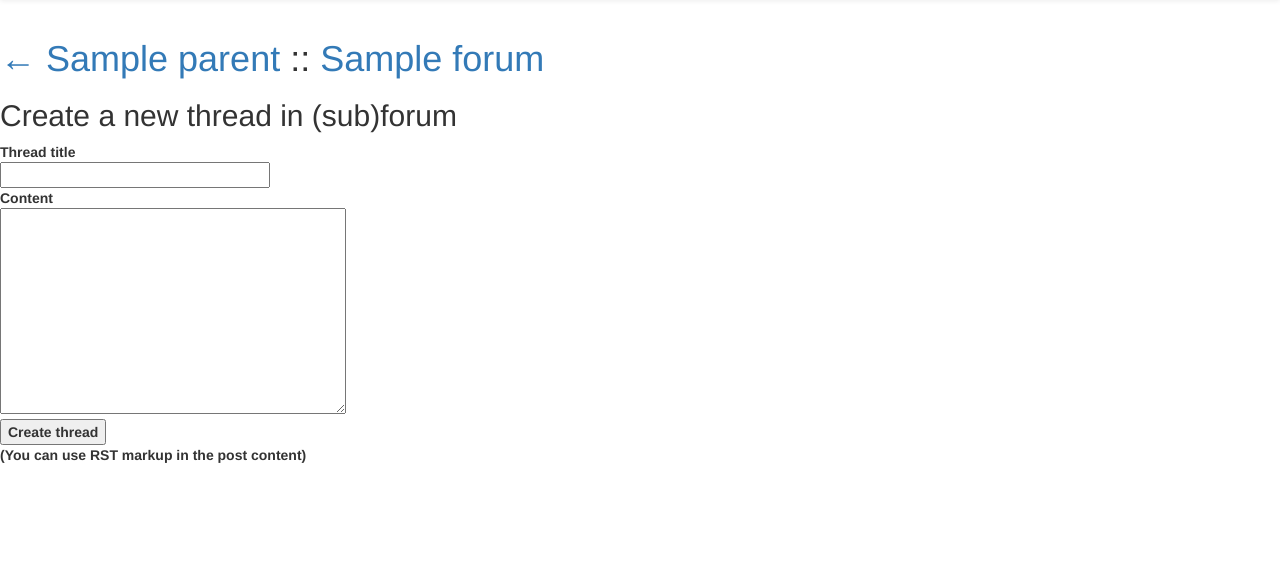
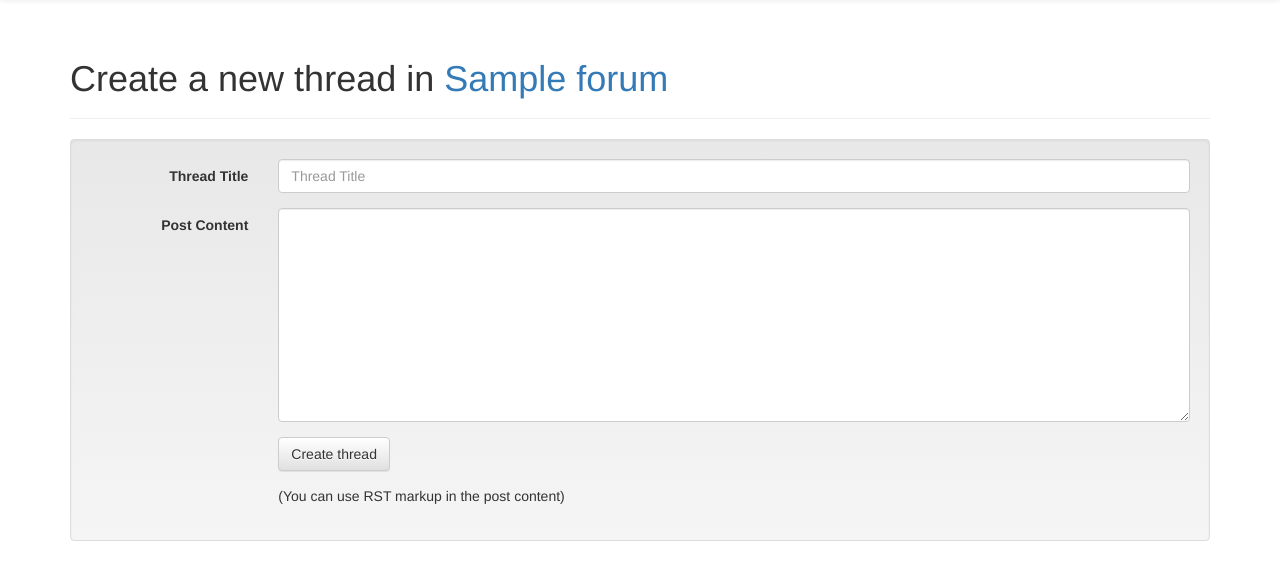
Before and after one commit to jeeb/tsoha, a Django app: template forums/templates/forums/add_thread.html in a window 1280 px wide. Shown: the part 51-631 px from the top of the page. Run offline with Django 3.2, Linux system fonts and the light colour scheme; the template is opened without the code that fills it: most values are stand-ins (such as "Sample title", 1, 10 or a date in 2020); some libraries are stand-ins or nearby versions.

Commit message:
Templates: 10L fix in add_post, and bootstrap'ize add_thread

```diff
--- a/forums/templates/forums/add_post.html
+++ b/forums/templates/forums/add_post.html
@@ -8,7 +8,7 @@
 
 <div class="well">
 
-{% if error_message %}<p><strong>{{ error_message }}</strong></p>{% endif %}
+{% if error_message %}<div class="alert alert-danger"><strong>{{ error_message }}</strong></div>{% endif %}
 
 <form action="{% url 'add_post' thread.id %}" method="post" role="form" class="form-horizontal">
     {% csrf_token %}
--- a/forums/templates/forums/add_thread.html
+++ b/forums/templates/forums/add_thread.html
@@ -1,26 +1,42 @@
 {% include "includes/start_tags.html" %}
 {% include "includes/navbar.html" %}
-{% if forum.is_root_cat %}
-<h1><a href="{% url 'index' %}">←</a> <a href="{% url 'show_forum' forum.id %}">{{ forum.title }}</a></h1>
-{% else %}
-<h1><a href="{% url 'index' %}">←</a> <a href="{% url 'show_forum' forum.parent.id %}">{{ forum.parent.title }}</a> :: <a href="{% url 'show_forum' forum.id %}">{{ forum.title }}</a></h1>
-{% endif %}
+<div class="container theme-showcase">
 
-<h2>Create a new thread in (sub)forum</h2>
+<div class="page-header">
+<h1>Create a new thread in <a href="{% url 'show_forum' forum.id %}">{{ forum.title }}</a></h1>
+</div>
 
-{% if error_message %}<p><strong>{{ error_message }}</strong></p>{% endif %}
+<div class="well">
 
-<form action="{% url 'add_thread' forum.id %}" method="post">
+{% if error_message %}<div class="alert alert-danger"><strong>{{ error_message }}</strong></div>{% endif %}
+
+<form action="{% url 'add_thread' forum.id %}" method="post" role="form" class="form-horizontal">
     {% csrf_token %}
-    <dl>
-        <dt>Thread title</dt>
-        <dd><input name="title" size="30" type="text" /></dd>
-        <dt>Content</dt>
-        <dd>
-            <textarea name="content" rows=10 cols=40 ></textarea>
-        </dd>
-        <dt><input type="submit" value="Create thread" /></dt>
-        <dt>(You can use RST markup in the post content)</dt>
-    </dl>
+    <div class="form-group">
+      <label for="threadTitle" class="col-lg-2 control-label">Thread Title</label>
+      <div class="col-lg-10">
+        <input name="title" type="text" class="form-control" id="threadTitle" placeholder="Thread Title">
+      </div>
+    </div>
+    <div class="form-group">
+      <label for="postContent" class="col-lg-2 control-label">Post Content</label>
+      <div class="col-lg-10">
+        <textarea name="content" class="form-control" rows="10" id="postContent"></textarea>
+      </div>
+    </div>
+    <div class="form-group">
+      <div class="col-lg-offset-2 col-lg-10">
+        <button type="submit" class="btn btn-default">Create thread</button>
+      </div>
+    </div>
+    <div class="form-group">
+      <div class="col-lg-offset-2 col-lg-10">
+        (You can use RST markup in the post content)
+      </div>
+    </div>
 </form>
+
+</div>
+
+</div>
 {% include "includes/end_tags.html" %}
```
